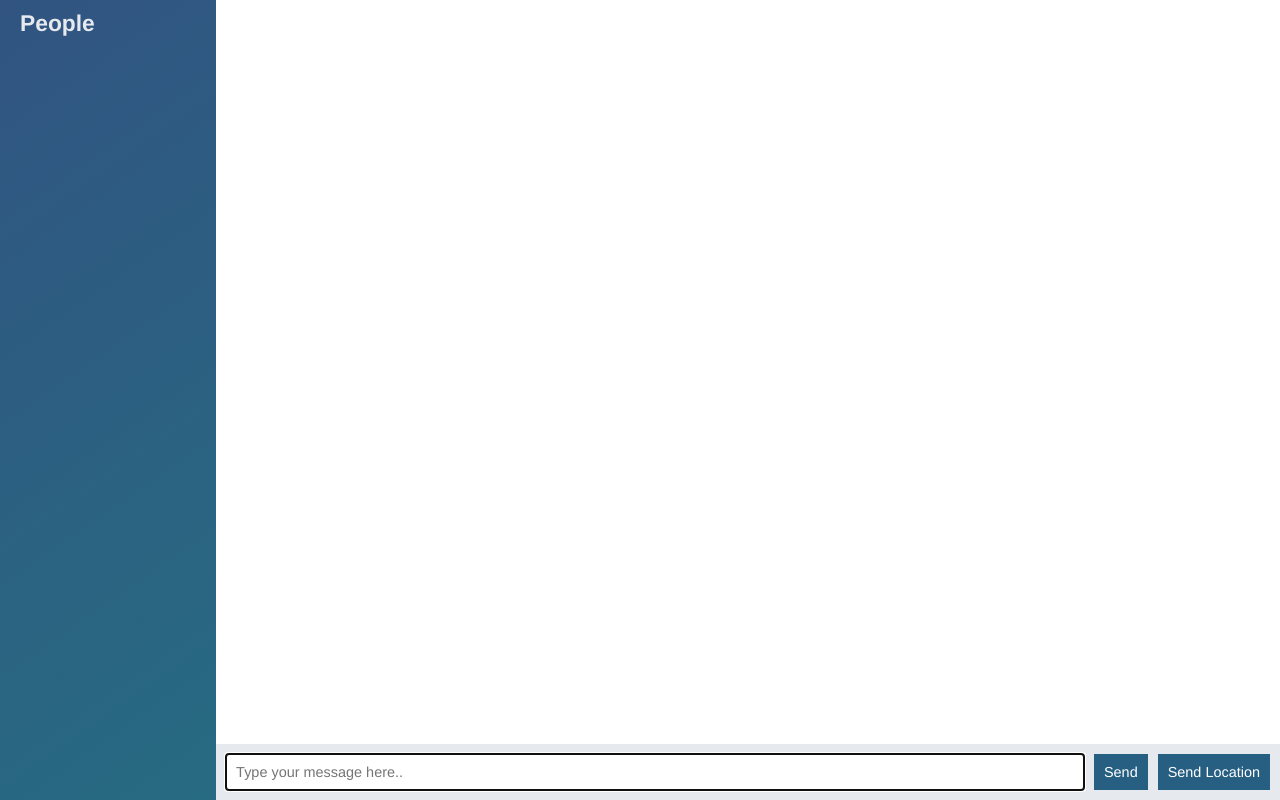
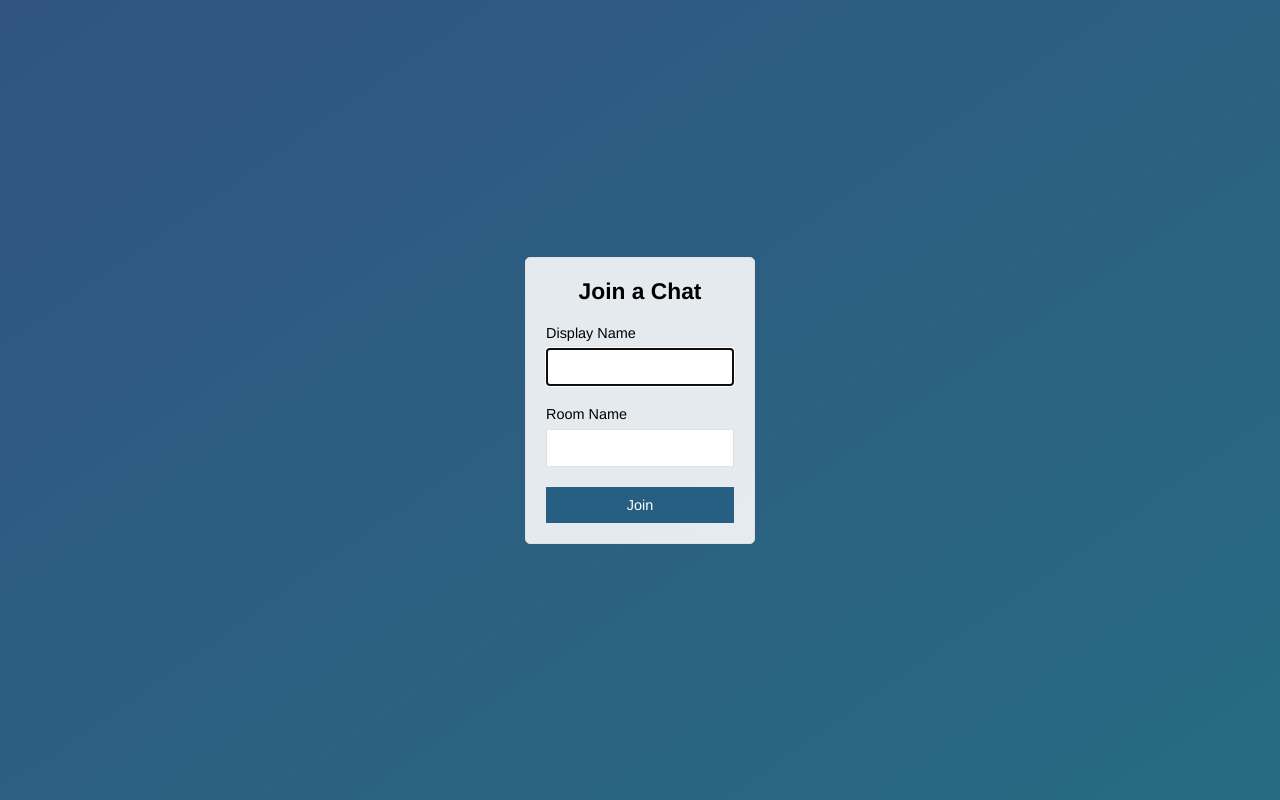
Before and after one commit to RohitSingh19/messango, a website: page public/index.html in a window 1280 px wide. Drawn offline with nearby package versions, Linux system fonts and the light colour scheme; no server answers.

Commit message:
a new welcome page added

```diff
--- a/public/index.html
+++ b/public/index.html
@@ -1,6 +1,5 @@
 <!DOCTYPE html>
 <html lang="en">
-
 <head>
     <meta charset="UTF-8">
     <meta name="viewport" content="width=device-width, initial-scale=1.0">
@@ -8,60 +7,24 @@
     <title>Messango</title>
     <link rel="stylesheet" href="/css/styles.css" type="text/css" />
 </head>
-
-<body class="chat">
-    <div class="chat__sidebar">
-        <h3>People</h3>
-        <div id="users"></div>
-    </div>
-
-    <div class="chat__main">
-        <ol id="messages" class="chat__messages">
-        </ol>
-
-        <div class="chat__footer">
-            <form id="message-form">
-                <input type="text" name="message" placeholder="Type your message here.."
-                 autofocus autocomplete="off"/>
-                <button>Send</button>
-            </form>
-            <button id="send-location">Send Location</button>
+<body class="centered-form">
+     <div class="centered-form__form">
+         <form action="/chat.html">
+        <div class="form-field">
+            <h3>Join a Chat</h3>
         </div>
-    </div>
-
-    <script id="message-template" type="text/template">
-        <li class="messages">
-            <div class="message__title">
-            <h4>{{from}}</h4>
-            <span>{{createdAt}}</span>
+        <div class="form-field">
+            <label>Display Name</label>
+            <input type="text" name="name" autofocus/>
         </div>
-        <div class="message__body">
-          <p>{{text}}</p>
-         </div>
-        </li>
-    </script>
-
-    <script id="location-message-template" type="text/template">
-        <li class="messages">
-            <div class="message__title">
-            <h4>{{from}}</h4>
-            <span>{{createdAt}}</span>
+        <div class="form-field">
+            <label>Room Name</label>
+            <input type="text" name="name" autofocus/>
         </div>
-        <div class="message__body">
-          <p>
-              <a href={{url}} target="_blank">My Current Location</a>
-          </p>
-         </div>
-        </li>
-    </script>
-
-
-
+            <div class="form-field">
+                <button>Join</button>
+            </div>
+        </form>
+     </div>
 </body>
-<script src="./js/libs/jquery-3.4.1.min.js"></script>
-<script src="/socket.io/socket.io.js"></script>
-<script src="./js/libs/moment.js"></script>
-<script src="./js/libs/mustache.js"></script>
-<script src="./js/index.js"></script>
-
 </html>
```
Also changed, not shown: public/chat.html (added, +67 -0 lines), public/js/chat.js (renamed from public/js/index.js).
